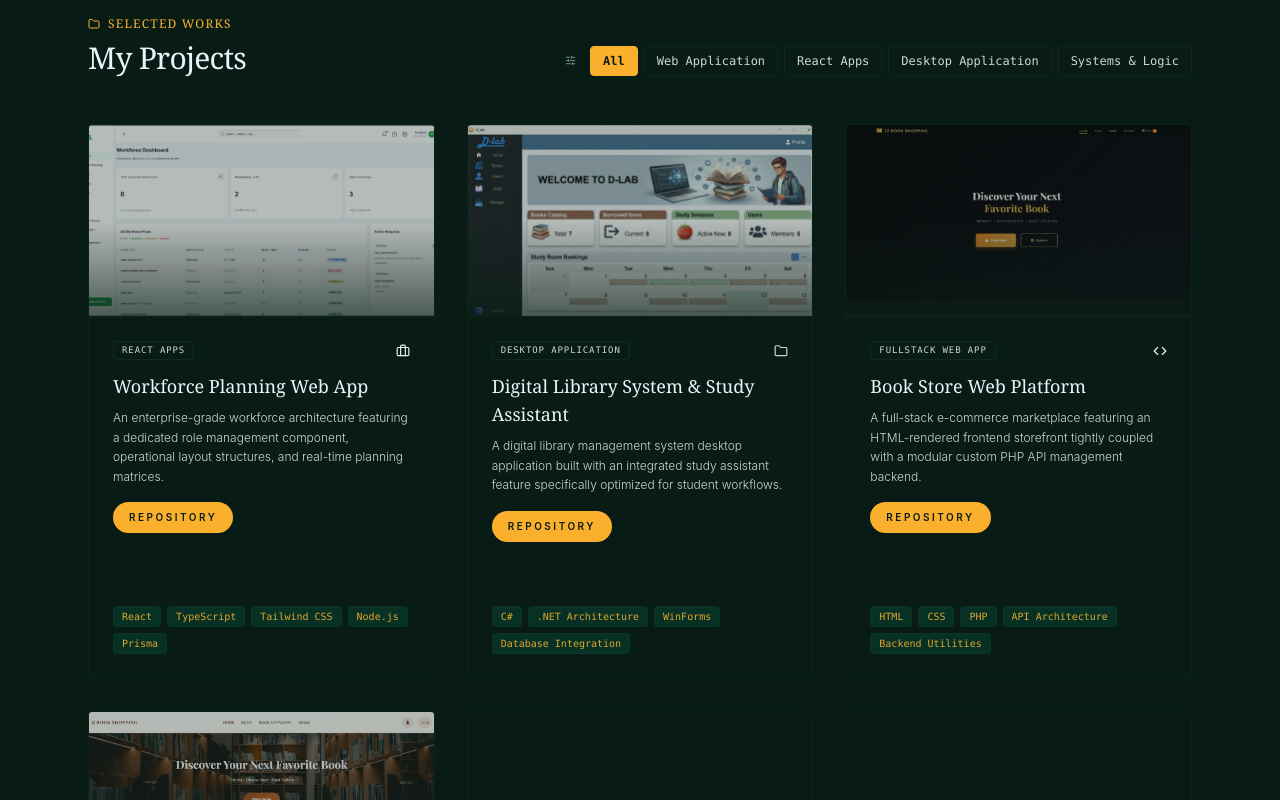
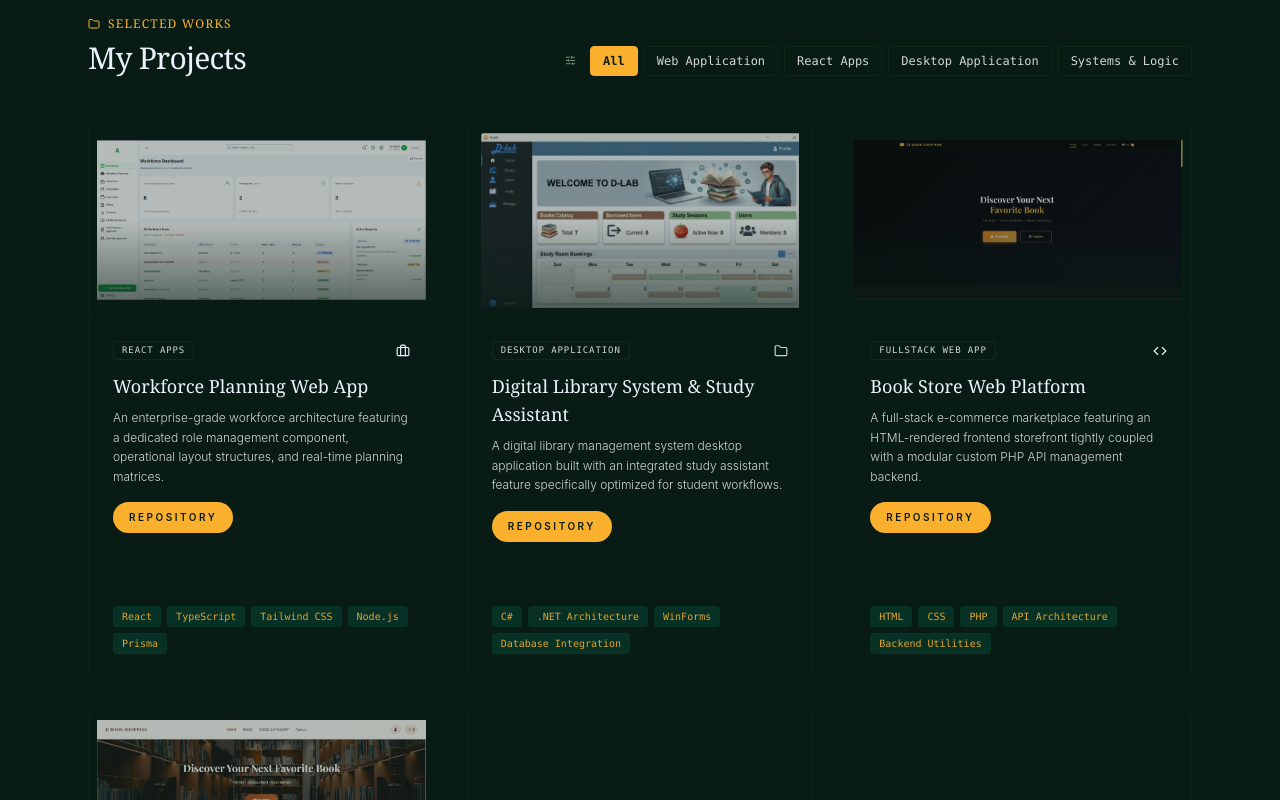
Before and after one commit to isra-w/Esrael.w, a React (Vite) app: page / in a window 1280 px wide. Shown: the part 1500-2300 px from the top of the page. Built offline with nearby package versions, Linux system fonts and the light colour scheme.

Commit message:
fixed images alignment

```diff
--- a/src/App.tsx
+++ b/src/App.tsx
@@ -410,7 +410,7 @@ export default function App() {
                     <img
                       src={project.image}
                       alt={project.title}
-                      className="absolute inset-0 w-full h-full object-cover scale-100 group-hover:scale-105 transition-all duration-700 z-10 opacity-70 group-hover:opacity-100"
+                      className="absolute inset-0 w-full h-full object-contain p-2 scale-100 group-hover:scale-105 transition-all duration-700 z-10 opacity-70 group-hover:opacity-100"
                     />
                   )}
                   <div className="absolute inset-0 bg-gradient-to-t via-transparent to-transparent opacity-60 z-20 from-[var(--clr-bg)]" />
```
